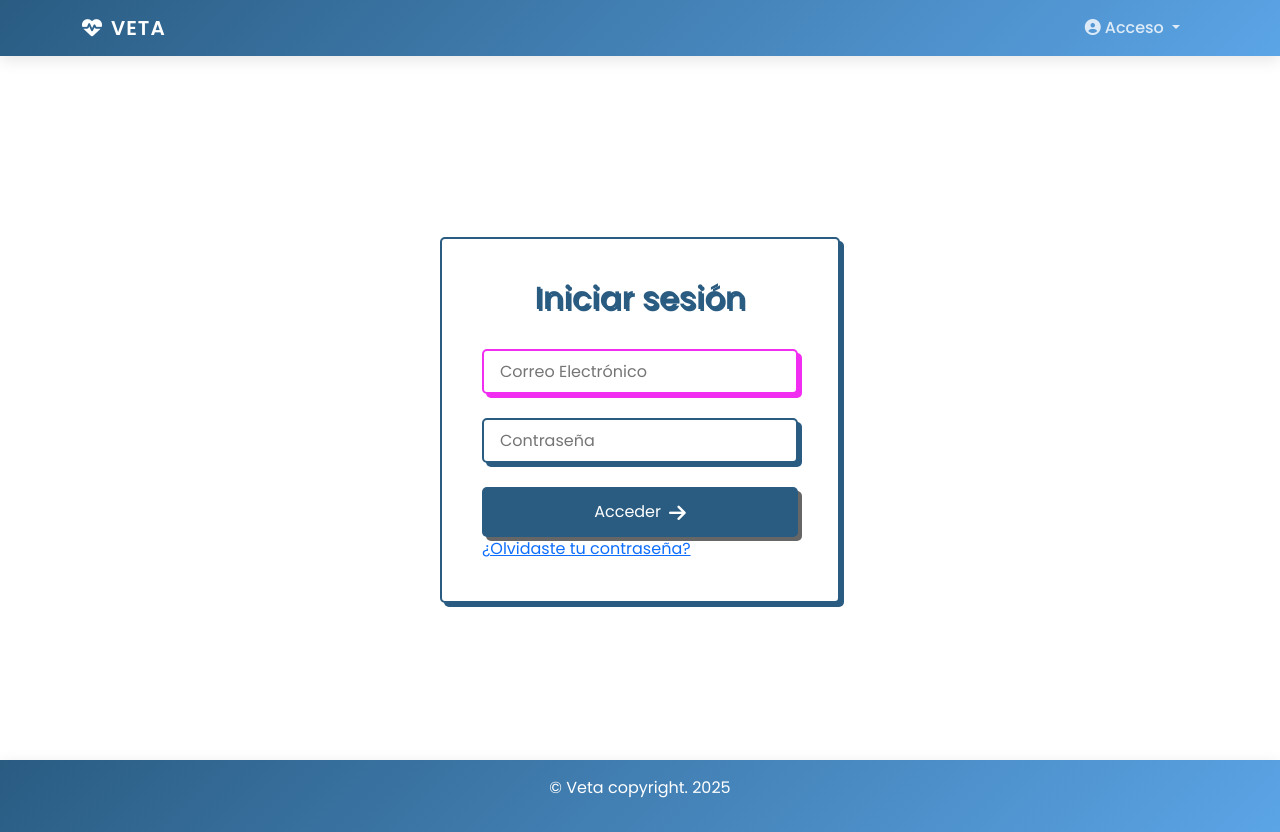
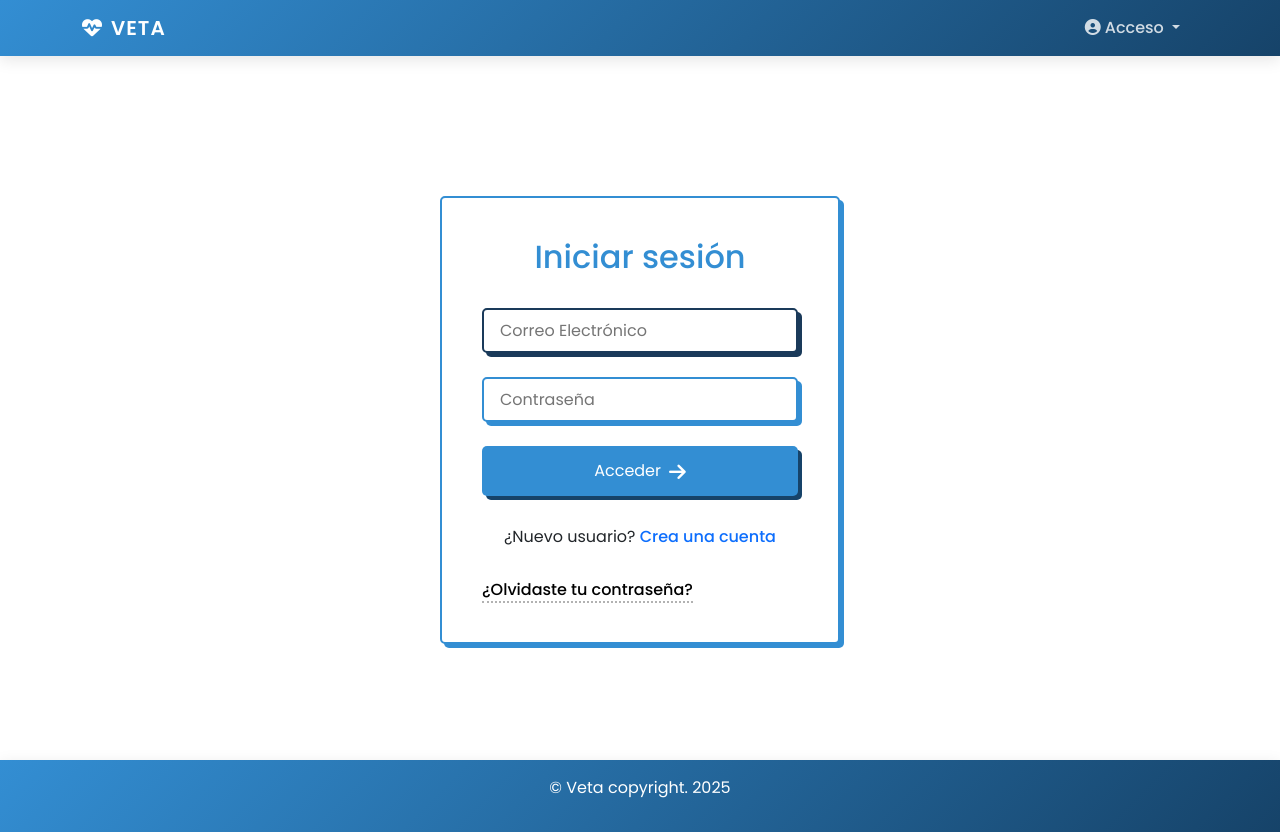
Before and after one commit to SantiagoEchavarria/Veta, a Django app: page /iniciar_seccion/ in a window 1280 px wide. Run offline with Django 5.2, Linux system fonts and the light colour scheme.

Commit message:
Mejora de la interfaz de links

```diff
--- a/usuarios/static/usuarios/css/auth.css
+++ b/usuarios/static/usuarios/css/auth.css
@@ -31,7 +31,6 @@
     color: var(--primary-color);
     font-size: 2rem;
     margin-bottom: 1.5rem;
-    text-shadow: 2px 2px var(--shadow-color);
 }
 
 .auth-input-group {
@@ -69,7 +68,7 @@
     color: white;
     border: none;
     border-radius: var(--border-radius);
-    box-shadow: 4px 4px var(--font-color-sub);
+    box-shadow: 4px 4px var(--secondary-color);
     cursor: pointer;
     display: flex;
     align-items: center;
@@ -84,7 +83,7 @@
 }
 
 .auth-button:active {
-    box-shadow: 0 0 var(--font-color-sub);
+    box-shadow: 0 0 var(--secondary-color);
     transform: translate(3px, 3px);
 }
 
@@ -96,3 +95,19 @@
 .auth-button:hover .button-icon {
     transform: translateX(3px);
 }
+
+.auth-links {
+    margin-top: 1.5rem;
+
+}
+
+.auth-links .link-secondary {
+    color: #000000;
+    border-bottom: 2px dotted rgba(0, 0, 0, 0.3);
+    font-weight: 500;
+}
+
+.auth-links .link-secondary:hover {
+    color: #000000;
+    border-bottom: 2px solid var(--accent-color);
+}
--- a/usuarios/static/usuarios/css/base.css
+++ b/usuarios/static/usuarios/css/base.css
@@ -1,16 +1,17 @@
 :root {
     /* Paleta original mejorada */
-    --primary-color: #2A5C82;
-    --secondary-color: #5BA4E6;
-    --accent-color: #FF6B6B;
+    --primary-color: #338ed3;
+    --secondary-color: #164369;
+    --accent-color: #1875d3;
 
     /* Variables del nuevo estilo */
-    --input-focus: #f02df0;
+    --input-focus: #1A3A5A;
+    --link-secondary-color: #ff0000;
     --font-color: #323232;
-    --font-color-sub: #666;
+    --font-color-sub: #666666;
     --bg-color: #fff;
-    --bg-color-alt: #666;
-    --main-color: var(--primary-color); /* Unificamos con tu color primario */
+    --bg-color-alt: #f5f5f5;
+    --main-color: var(--primary-color);
 
     /* Sombras unificadas */
     --shadow-size: 4px;
--- a/usuarios/static/usuarios/css/components.css
+++ b/usuarios/static/usuarios/css/components.css
@@ -0,0 +1,125 @@
+/* ========== ESTILOS BASE PARA ENLACES ========== */
+a {
+    color: var(--primary-color);
+    text-decoration: none;
+    position: relative;
+    transition: all 0.3s ease;
+    font-weight: 500;
+}
+
+/* ========== VARIANTES DE ENLACES ========== */
+/* Enlace principal (para acciones importantes) */
+.link-primary {
+    color: var(--primary-color);
+    padding: 0.3rem 0;
+    display: inline-block;
+}
+
+.link-primary::after {
+    content: '';
+    position: absolute;
+    bottom: 0;
+    left: 0;
+    width: 0;
+    height: 2px;
+    background: var(--primary-color);
+    transition: width 0.3s ease;
+}
+
+.link-primary:hover {
+    color: var(--primary-color);
+}
+
+.link-primary:hover::after {
+    width: 100%;
+}
+
+.link-secondary {
+    color: #000000 !important;
+    font-weight: 500;
+}
+
+.link-secondary:hover {
+    color: #000000 !important;
+    border-bottom: solid var(--accent-color) !important;
+}
+
+/* Enlace con ícono */
+.link-icon {
+    display: inline-flex;
+    align-items: center;
+    gap: 0.5rem;
+    padding: 0.5rem 1rem;
+    border-radius: var(--border-radius);
+    background: rgba(var(--primary-color-rgb), 0.1);
+}
+
+.link-icon i {
+    transition: transform 0.3s ease;
+}
+
+.link-icon:hover {
+    background: rgba(var(--primary-color-rgb), 0.2);
+    box-shadow: 2px 2px var(--shadow-size) rgba(0,0,0,0.1);
+}
+
+.link-icon:hover i {
+    transform: translateX(3px);
+}
+
+/* Enlace tipo botón */
+.link-button {
+    display: inline-block;
+    padding: 0.6rem 1.5rem;
+    border-radius: var(--border-radius);
+    background: var(--primary-color);
+    color: white !important;
+    box-shadow: var(--shadow-size) var(--shadow-size) var(--font-color-sub);
+    transition: all 0.3s ease;
+}
+
+.link-button:hover {
+    transform: translateY(-2px);
+    box-shadow: 4px 4px var(--font-color-sub);
+}
+
+/* Enlace con efecto gradiente */
+.link-gradient {
+    background: linear-gradient(135deg, var(--primary-color), var(--secondary-color));
+    -webkit-background-clip: text;
+    background-clip: text;
+    color: transparent;
+    font-weight: 600;
+}
+
+.link-gradient:hover {
+    animation: gradient-shift 1.5s ease infinite;
+}
+
+@keyframes gradient-shift {
+    0% { background-position: 0% 50%; }
+    50% { background-position: 100% 50%; }
+    100% { background-position: 0% 50%; }
+}
+
+
+/*
+Ejemplo de usos:
+<p class="auth-links">
+    ¿No tienes cuenta?
+    <a href="{% url 'crear_seccion' %}" class="link-primary">Regístrate aquí</a>
+</p>
+
+<a href="#" class="link-icon">
+    <i class="fas fa-arrow-right"></i>
+    Ver más detalles
+</a>
+
+<a href="#" class="link-button">Crear nueva sección</a>
+
+<h3>
+    ¿Necesitas ayuda?
+    <a href="#" class="link-gradient">Contáctanos</a>
+</h3>
+
+*/
--- a/usuarios/templates/usuarios/base.html
+++ b/usuarios/templates/usuarios/base.html
@@ -11,6 +11,7 @@
     <link rel="stylesheet" href="{% static 'usuarios/css/base.css' %}">
     <link rel="stylesheet" href="{% static 'usuarios/css/navbar.css' %}">
     <link rel="stylesheet" href="{% static 'usuarios/css/auth.css' %}">
+    <link rel="stylesheet" href="{% static 'usuarios/css/components.css' %}">
 
     <title>{% block title %}Veta{% endblock %}</title>
     {% block extra_css %}{% endblock %}
--- a/usuarios/templates/usuarios/iniciar_seccion.html
+++ b/usuarios/templates/usuarios/iniciar_seccion.html
@@ -36,8 +36,13 @@
                 <i class="fas fa-arrow-right button-icon"></i>
             </button>
 
+            <p class="text-center mt-4">
+                ¿Nuevo usuario?
+                <a href="{% url 'crear_seccion' %}" class="link-primary">Crea una cuenta</a>
+            </p>
+
             <div class="auth-links">
-                <a href="{% url 'password_reset' %}" class="auth-link">
+                <a href="{% url 'password_reset' %}" class="link-secondary">
                     ¿Olvidaste tu contraseña?
                 </a>
             </div>
```
Also changed, not shown: db.sqlite3.
